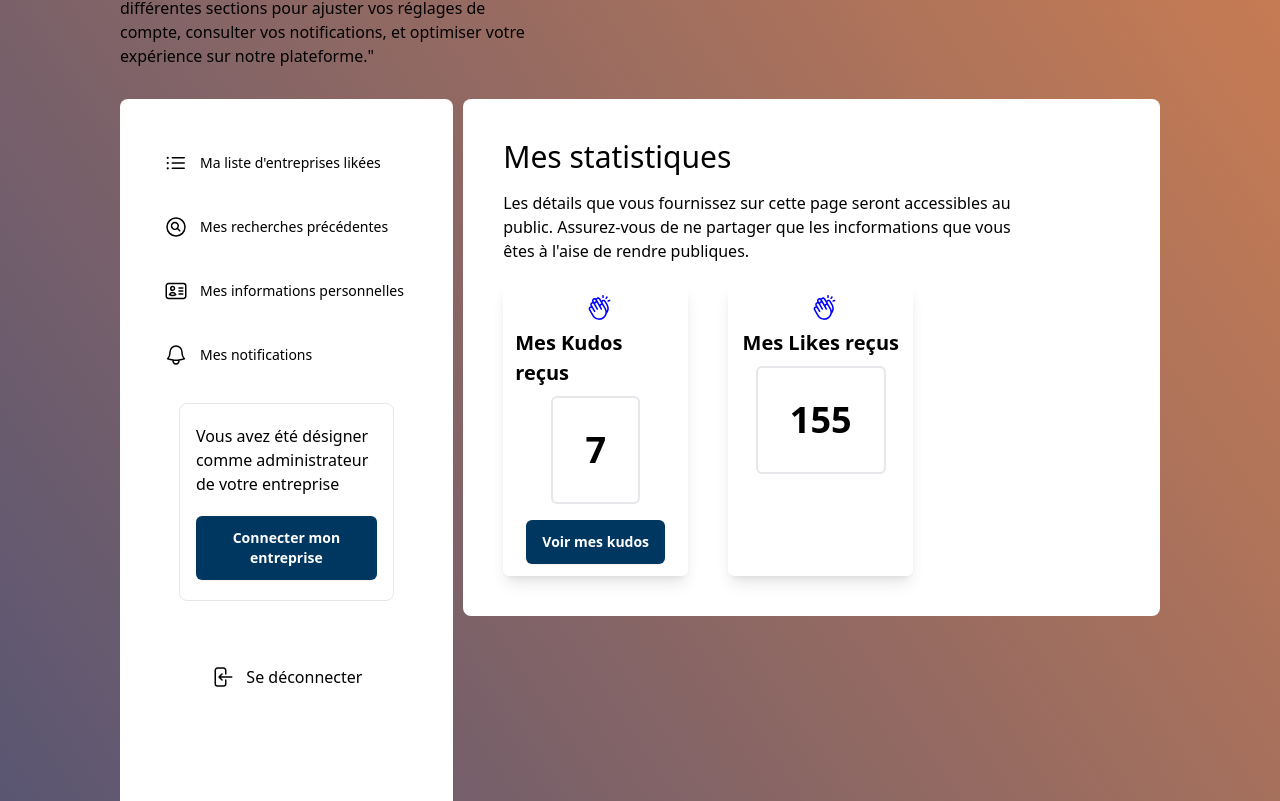
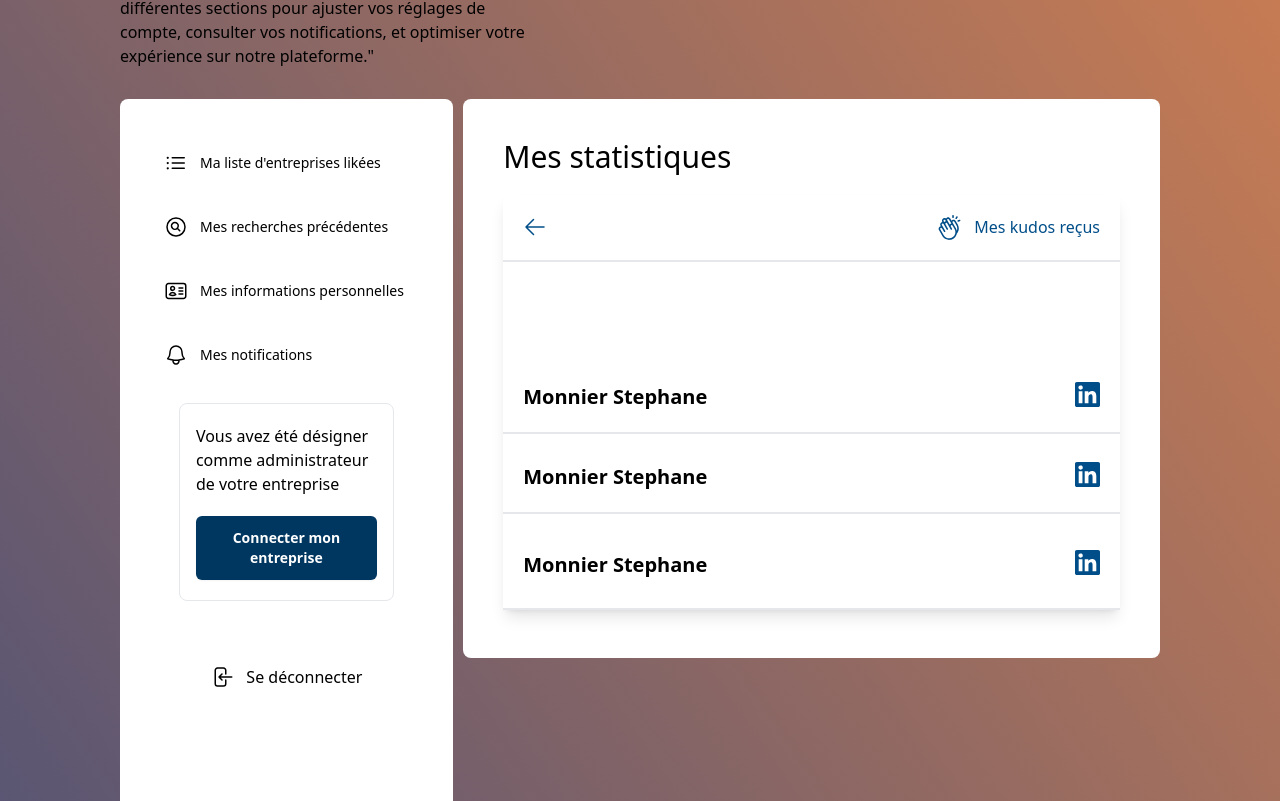
Before and after one commit to gregmlt/izta-Frontend, a Next.js app: page /profile in a window 1280 px wide. Shown: the part 399-1200 px from the top of the page. Built offline with nearby package versions, Linux system fonts and the light colour scheme.

Commit message:
kudos list modal added

```diff
--- /dev/null
+++ b/components/KudosListModal.js
@@ -0,0 +1,42 @@
+import React from 'react'
+import ArrowLeftSVGIcons from './iconsSVG/ArrowLeftSVGIcons'
+import ClapSVGIcons from './iconsSVG/ClapSVGIcons'
+import LinkedinSVGIcons from './iconsSVG/LinkedinSVGIcons'
+
+function KudosListModal() {
+  return (
+    <div>
+        <p className="text-3xl font-medium mb-5">Mes statistiques</p>
+        <div className='shadow-lg'>
+            <div className='flex justify-between items-center border-b-2 p-5 mb-[100px]'>
+                <ArrowLeftSVGIcons />
+                <div className='flex justify-between'>
+                    <ClapSVGIcons />
+                    <p className='ml-3 text-[#004E89]'>Mes kudos reçus</p>
+                </div>
+            </div>
+            <div className='p-5 flex justify-between border-b-2 mb-2'>
+                <p className='text-[20px] font-semibold'>Monnier Stephane</p>
+                <div>
+                <LinkedinSVGIcons color="#004E89"/>
+                </div>
+            </div>
+            <div className='p-5 flex justify-between border-b-2 mb-2'>
+                <p className='text-[20px] font-semibold'>Monnier Stephane</p>
+                <div>
+                <LinkedinSVGIcons color="#004E89"/>
+                </div>
+            </div>
+            <div className='px-5  py-7 flex justify-between border-b-2 mb-2'>
+                <p className='text-[20px] font-semibold'>Monnier Stephane</p>
+                <div>
+                <LinkedinSVGIcons color="#004E89"/>
+                </div>
+            </div>
+
+        </div>
+    </div>
+  )
+}
+
+export default KudosListModal
--- a/components/iconsSVG/ArrowLeftSVGIcons.js
+++ b/components/iconsSVG/ArrowLeftSVGIcons.js
@@ -9,7 +9,7 @@ function ArrowLeftSVGIcons() {
         viewBox="0 0 24 24"
         strokeWidth={1.5}
         stroke="currentColor"
-        className="w-6 h-6 cursor-pointer"
+        className="w-6 h-6 cursor-pointer text-[#004E89]"
       >
         <path
           strokeLinecap="round"
--- a/components/iconsSVG/LinkedinSVGIcons.js
+++ b/components/iconsSVG/LinkedinSVGIcons.js
@@ -1,11 +1,11 @@
 import React from "react";
 
-function LinkedinSVGIcons() {
+function LinkedinSVGIcons({ color}) {
   return (
     <div>
       <svg
-        width="20"
-        height="20"
+        width="25"
+        height="25"
         viewBox="0 0 100 100"
         fill="none"
         xmlns="http://www.w3.org/2000/svg"
@@ -13,7 +13,7 @@ function LinkedinSVGIcons() {
         <g clipPath="url(#clip0_268_1858)">
           <path
             d="M92.618 0H7.38195C5.42413 0 3.54651 0.77774 2.16212 2.16212C0.77774 3.54651 0 5.42413 0 7.38195V92.618C0 94.5759 0.77774 96.4535 2.16212 97.8379C3.54651 99.2223 5.42413 100 7.38195 100H92.618C94.5759 100 96.4535 99.2223 97.8379 97.8379C99.2223 96.4535 100 94.5759 100 92.618V7.38195C100 5.42413 99.2223 3.54651 97.8379 2.16212C96.4535 0.77774 94.5759 0 92.618 0ZM29.8056 85.1875H14.7708V37.4306H29.8056V85.1875ZM22.2778 30.8125C20.5723 30.8029 18.908 30.2883 17.4947 29.3337C16.0815 28.3791 14.9827 27.0272 14.337 25.4487C13.6913 23.8702 13.5277 22.1358 13.8668 20.4644C14.2059 18.793 15.0325 17.2595 16.2423 16.0574C17.4521 14.8554 18.9909 14.0386 20.6644 13.7103C22.338 13.3819 24.0713 13.5566 25.6456 14.2124C27.22 14.8682 28.5647 15.9757 29.5103 17.3951C30.4558 18.8144 30.9597 20.482 30.9583 22.1875C30.9744 23.3293 30.7605 24.4627 30.3292 25.52C29.898 26.5774 29.2583 27.5371 28.4482 28.3419C27.6382 29.1468 26.6744 29.7803 25.6143 30.2048C24.5542 30.6292 23.4195 30.8359 22.2778 30.8125ZM85.2222 85.2292H70.1944V59.1389C70.1944 51.4444 66.9236 49.0694 62.7014 49.0694C58.2431 49.0694 53.8681 52.4306 53.8681 59.3333V85.2292H38.8333V37.4653H53.2917V44.0833H53.4861C54.9375 41.1458 60.0208 36.125 67.7778 36.125C76.1667 36.125 85.2292 41.1042 85.2292 55.6875L85.2222 85.2292Z"
-            fill="white"
+            fill={color}
           />
         </g>
         <defs>
--- a/pages/profile/index.js
+++ b/pages/profile/index.js
@@ -5,6 +5,7 @@ import PersonalAreaNavigation from '@/components/PersonalAreaNavigation'
 import UserDataModal from '@/components/UserDataModal.js'
 import CompagnyProfileModal from '@/components/CompanyProfileModal';
 import StatisticsModal from '@/components/StatisticsModal';
+import KudosListModal from '@/components/KudosListModal';
 import React, {useState} from 'react'
 
 export default function Profile() {
@@ -25,7 +26,8 @@ export default function Profile() {
         <div className="w-[67%] h-[100%] bg-white rounded-lg flex flex-col py-10 p-10 ">
           {/* <UserDataModal /> */}
           {/* <CompagnyProfileModal /> */}
-          <StatisticsModal />
+          {/* <StatisticsModal /> */}
+          <KudosListModal />
           </div>
           </div>
         </div>
```
Also changed, not shown: components/iconsSVG/ClapSVGIcons.js.
